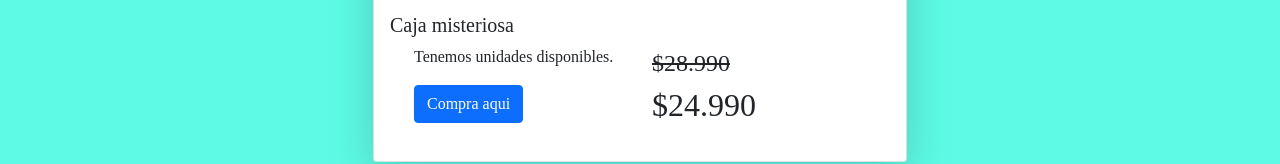
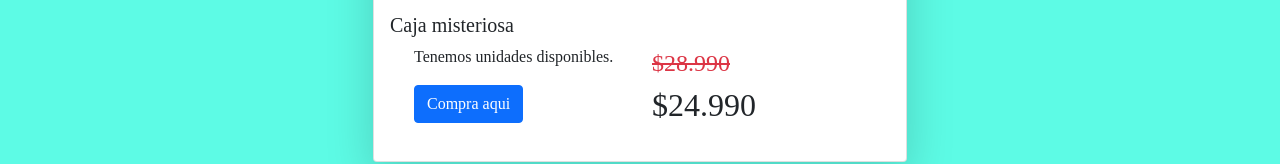
Before and after one commit to Lican98/dia_del_padre_2022, a plain HTML site: page index.html in a window 1280 px wide. Shown: the part 638-802 px from the top of the page. Drawn offline with nearby package versions, Linux system fonts and the light colour scheme; a web font is replaced by a local one.

Commit message:
precio en rojo

```diff
--- a/index.html
+++ b/index.html
@@ -137,7 +137,7 @@
                   </a>
                 </div>
                 <div class="col">
-                  <span class="text-decoration-line-through fs-4">$28.990</span>
+                  <span class="text-decoration-line-through fs-4 text-danger">$28.990</span>
                   <p class="fs-2">$24.990 </p>
                 </div>
               </div>
```
